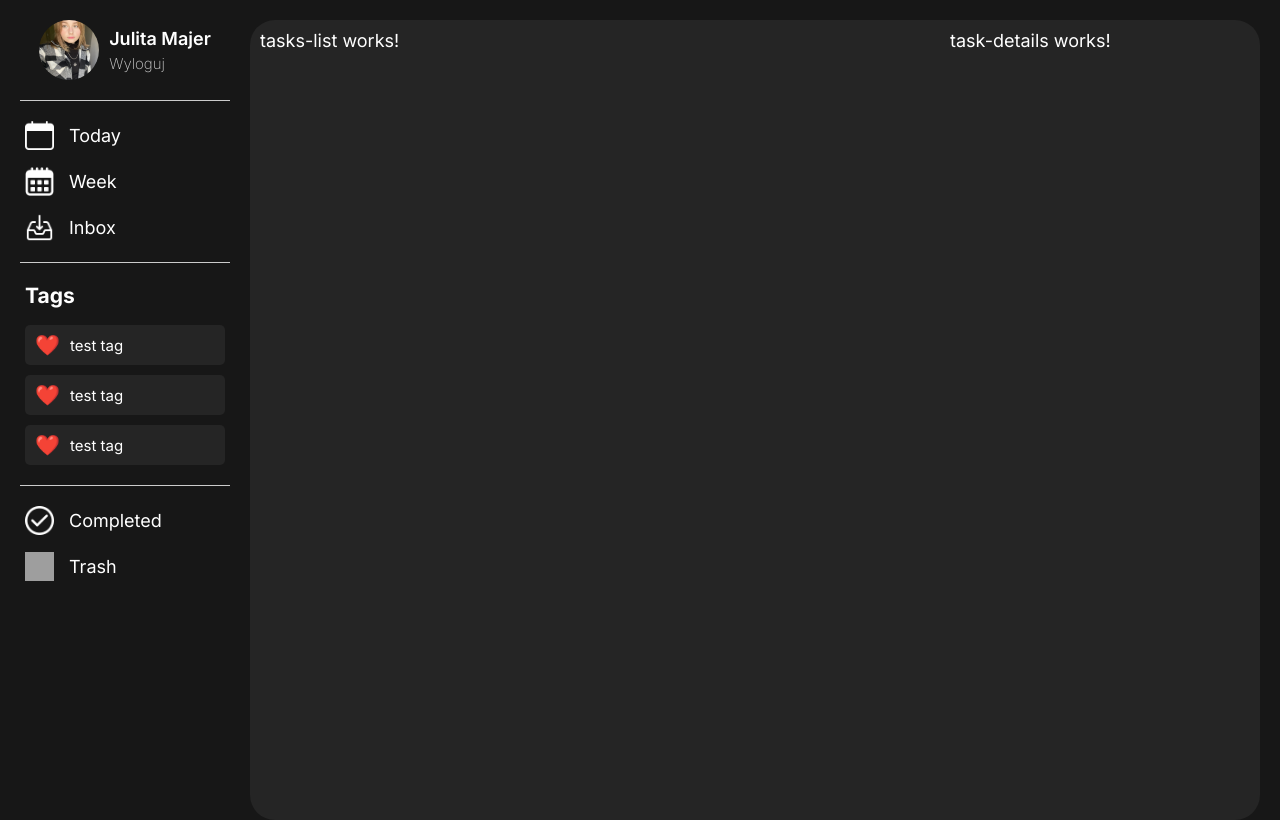
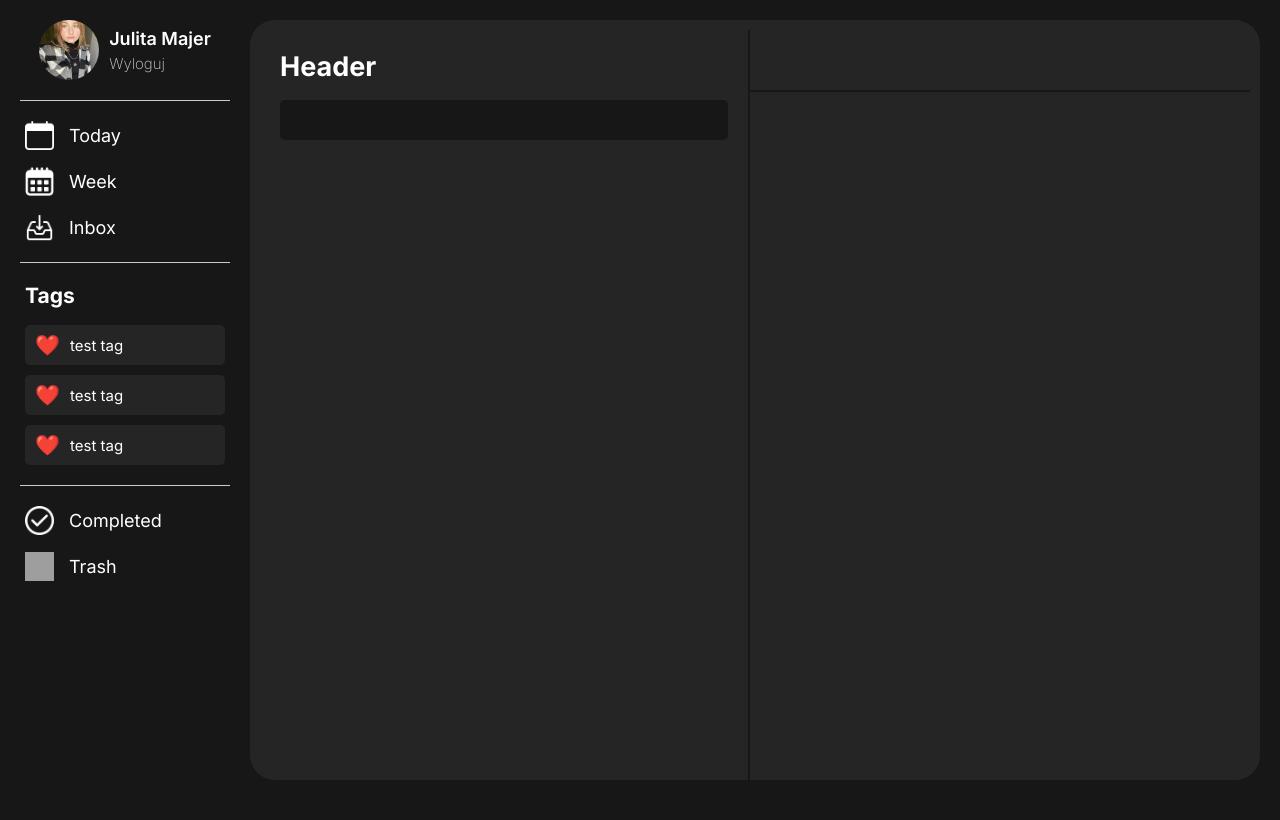
Before and after one commit to julitamajerx/todo, an Angular app in the folder frontend/todo/: page / in a window 1280 px wide. Built offline with nearby package versions, Linux system fonts and the light colour scheme; grey boxes are pictures that could not be loaded.

Commit message:
responsive main container

```diff
--- a/frontend/todo/src/features/tasks/task-details/task-details.css
+++ b/frontend/todo/src/features/tasks/task-details/task-details.css
@@ -1,3 +1,12 @@
-p {
-  margin: 0;
+.upperbar {
+  border-bottom: 2px solid #171717;
+  height: 60px;
+  width: 100%;
 }
+
+@media (max-width: 768px) {
+  .wrapper {
+    border-left: none;
+    height: 100%;
+  }
+}
--- a/frontend/todo/src/features/tasks/task-details/task-details.html
+++ b/frontend/todo/src/features/tasks/task-details/task-details.html
@@ -1 +1,3 @@
-<p>task-details works!</p>
+<div class="wrapper">
+  <div class="upperbar"></div>
+</div>
--- a/frontend/todo/src/features/tasks/tasks-list/tasks-list.css
+++ b/frontend/todo/src/features/tasks/tasks-list/tasks-list.css
@@ -1,3 +1,34 @@
-p {
+h2 {
   margin: 0;
 }
+.wrapper {
+  padding: 20px;
+  border-right: 2px solid #171717;
+  height: 100%;
+}
+
+form {
+  margin: 17px 0;
+}
+
+input {
+  width: 100%;
+  height: 40px;
+  padding: 12px;
+  box-sizing: border-box;
+  border: none;
+  border-radius: 5px;
+  background-color: #171717;
+  color: white;
+}
+
+input:focus {
+  outline: none;
+}
+
+@media (max-width: 768px) {
+  .wrapper {
+    border-right: none;
+    height: 100%;
+  }
+}
--- a/frontend/todo/src/features/tasks/tasks-list/tasks-list.html
+++ b/frontend/todo/src/features/tasks/tasks-list/tasks-list.html
@@ -1 +1,6 @@
-<p>tasks-list works!</p>
+<div class="wrapper">
+  <h2>Header</h2>
+  <form>
+    <input for="text" id="newTask" name="newTask" />
+  </form>
+</div>
--- a/frontend/todo/src/features/tasks/tasks.css
+++ b/frontend/todo/src/features/tasks/tasks.css
@@ -2,9 +2,9 @@
   box-sizing: border-box;
   padding: 10px;
   display: grid;
-  grid-template-columns: 1fr 300px;
-  height: 100vh;
+  grid-template-columns: minmax(300px, 1fr) minmax(200px, 500px);
   position: relative;
+  height: 100%;
 }
 
 @media (max-width: 768px) {
@@ -22,7 +22,6 @@
     left: 0;
     right: 0;
     bottom: 0;
-    background: white;
     z-index: 10;
     overflow-y: auto;
     padding: 15px;
--- a/frontend/todo/src/features/tasks/tasks.ts
+++ b/frontend/todo/src/features/tasks/tasks.ts
@@ -1,5 +1,5 @@
 import { Component, inject, OnInit } from '@angular/core';
-import { BreakpointObserver, Breakpoints } from '@angular/cdk/layout';
+import { BreakpointObserver } from '@angular/cdk/layout';
 import { TaskDetails } from './task-details/task-details';
 import { TasksList } from './tasks-list/tasks-list';
 
@@ -16,7 +16,7 @@ export class Tasks implements OnInit {
   private breakpointObserver = inject(BreakpointObserver);
 
   ngOnInit() {
-    this.breakpointObserver.observe([Breakpoints.Handset]).subscribe((result) => {
+    this.breakpointObserver.observe(['(max-width: 768px)']).subscribe((result) => {
       this.isMobile = result.matches;
     });
   }
```
